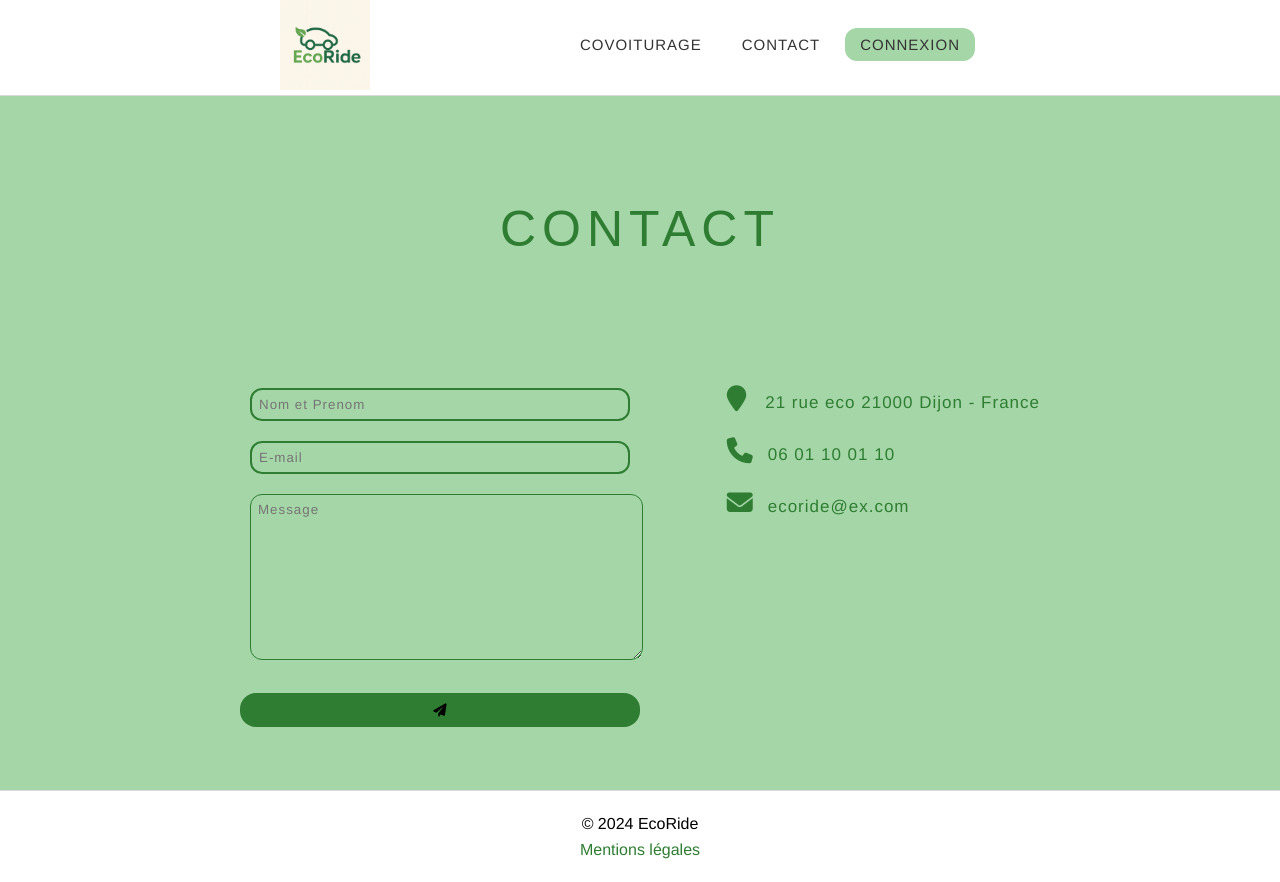
After one commit to Alexisdsh/EcoRide, a PHP site: page /contact/contact.html in a window 1280 px wide. The commit adds this page. Run offline with PHP 8.4, Linux system fonts and the light colour scheme; some libraries are stand-ins or nearby versions.

Commit message:
creation d'une page contact

```diff
--- /dev/null
+++ b/contact/contact.html
@@ -0,0 +1,100 @@
+<!DOCTYPE html>
+<html lang="fr">
+
+<head>
+  <meta charset="utf-8">
+  <meta name="viewport" content="width=device-width, initial-scale=1">
+  <link href="https://cdn.jsdelivr.net/npm/remixicon@2.5.0/fonts/remixicon.css" rel="stylesheet">
+  <link rel="stylesheet" type="text/css" href="style.5.css">
+  <link rel="stylesheet" href="https://cdnjs.cloudflare.com/ajax/libs/font-awesome/6.1.1/css/all.min.css">
+  <title>Contactez-nous !</title>
+
+</head>
+
+<body topmargin="0" leftmargin="0" marginheight="0" marginwidth="0">
+
+
+  <header class="header">
+
+    <nav>
+      <a href="../accueil/index.html">
+      <img src="image/logo.png" class="logo">
+      </a>
+      <input type="checkbox" id="click">
+      <label for="click" class="menu-btn">
+        <i class="fas fa-bars"></i>
+      </label>
+      <ul>
+        <li><a href="../covoiturage/covoiturage.html">COVOITURAGE</a></li>
+        <li><a href="../contact/contact.html">CONTACT</a></li>
+        <li><a class="active" href="../connexion/connexion.html">CONNEXION</a></li>
+      </ul>
+    </nav>
+  </header>
+
+
+
+  <content class="content">
+    <section id="contact">
+      <h1 class="section-header">Contact</h1>
+      <div class="contact-wrapper">
+
+        <form id="contact-form" class="form-horizontal" role="form">
+
+          <div class="form-group">
+            <div class="col-sm-12">
+              <input type="text" class="form-control" id="name" placeholder="Nom et Prenom" name="name" value=""
+                required>
+            </div>
+          </div>
+
+          <div class="form-group">
+            <div class="col-sm-12">
+              <input type="email" class="form-control" id="email" placeholder="E-mail" name="email" value="" required>
+            </div>
+          </div>
+
+          <textarea class="form-control" rows="10" placeholder="Message" name="message" required></textarea>
+
+          <button class="btn btn-primary send-button" id="submit" type="submit" value="SEND">
+            <div class="alt-send-button">
+              <i class="fa fa-paper-plane"></i><span class="send-text">ENVOYER</span>
+            </div>
+
+          </button>
+
+        </form>
+
+        <div class="direct-contact-container">
+
+          <ul class="contact-list">
+            <li class="list-item"><i class="fa fa-map-marker fa-2x"><span class="contact-text place"><a href="#"
+                    title="adresse">21 rue eco 21000 Dijon - France</a></span></i></li>
+
+            <li class="list-item"><i class="fa fa-phone fa-2x"><span class="contact-text phone"><a href="#"
+                    title="Give me a call">06 01 10 01 10</a></span></i></li>
+
+            <li class="list-item"><i class="fa fa-envelope fa-2x"><span class="contact-text gmail"><a href="mail:#"
+                    title="Send me an email">ecoride@ex.com</a></span></i></li>
+
+          </ul>
+
+        </div>
+
+      </div>
+
+    </section>
+
+  </content>
+
+
+
+    <footer>
+    <div class="container">
+      <p>© 2024 EcoRide</p>
+      <a href="#">Mentions légales</a>
+    </div>
+  </footer>
+</body>
+
+</html>
--- /dev/null
+++ b/contact/script.5.js
@@ -0,0 +1,6 @@
+document.querySelector('#contact-form').addEventListener('submit', (e) => {
+    e.preventDefault();
+    e.target.elements.name.value = '';
+    e.target.elements.email.value = '';
+    e.target.elements.message.value = '';
+  });
--- /dev/null
+++ b/contact/style.5.css
@@ -0,0 +1,244 @@
+* {
+  box-sizing: border-box;
+  margin: 0;
+  padding: 0;
+  font-family: "Helvetica", sans-serif;
+}
+
+body {
+  background-color: #F9F9F9;
+  line-height: 1.6;
+}
+
+.container {
+  width: 90%;
+  max-width: 1100px;
+  margin: auto;
+}
+
+
+/*HEADER*/
+.logo {
+  display: flex;
+  width: 90px;
+  margin-left: 180px;
+  margin-bottom: 50px;
+  transition: transform 0.3s ease;
+  cursor: pointer;
+}
+
+.logo:hover {
+  transform: scale(1.1);
+}
+
+header {
+  margin-top: 70px;
+}
+
+nav {
+  display: flex;
+  height: 60px;
+  width: 100%;
+  align-items: center;
+  justify-content: space-between;
+  padding: 0 50px 95px 100px;
+  flex-wrap: wrap;
+  border-bottom: 1px solid #dadada;
+  position: fixed;
+  top: 0;
+  left: 0;
+  z-index: 1000;
+  background-color: white;
+}
+
+
+nav ul {
+  display: flex;
+  flex-wrap: wrap;
+  list-style: none;
+  padding-bottom: 50px;
+  margin-right: 250px;
+}
+
+nav ul li {
+  margin: 0 5px;
+}
+
+nav ul li a {
+  color: #333333;
+  text-decoration: none;
+  font-size: 15px;
+  font-weight: 500;
+  padding: 8px 15px;
+  border-radius: 12px;
+  letter-spacing: 1px;
+  transition: all 0.3s ease;
+}
+
+nav ul li a.active,
+nav ul li a:hover {
+  color: #333333;
+  background: #A5D6A7;
+}
+
+nav .menu-btn i {
+  color: #333333;
+  font-size: 22px;
+  cursor: pointer;
+  display: none;
+}
+
+input[type='checkbox'] {
+  display: none;
+}
+
+/*/ ////////////////////////////////////*/
+/*CENTRAL*/
+
+.content {
+  min-height: 100vh;
+  background-color: #2e7d32;
+  margin-top: 0;
+  padding-top: 30px;
+}
+
+#contact {
+  width: 100%;
+  min-height: calc(100vh - 80px);
+  padding-top: 30px;
+  background-color: #A5D6A7;
+}
+
+
+.section-header {
+  text-align: center;
+  margin: 40px;
+  padding: 60px 0;
+  font: 300 50px 'Oswald', sans-serif;
+  color: #2e7d32;
+  text-transform: uppercase;
+  letter-spacing: 6px;
+}
+
+.contact-wrapper {
+  display: flex;
+  flex-direction: row;
+  justify-content: space-between;
+  margin: 0 auto;
+  padding: 20px;
+  position: relative;
+  max-width: 840px;
+}
+
+
+.form-horizontal {
+  max-width: 400px;
+  font-weight: 400;
+}
+
+.form-control,
+textarea {
+  max-width: 400px;
+  background: transparent;
+  color: #A5D6A7;
+  letter-spacing: 1px;
+  border-color: #2e7d32;
+  border-radius: 12px;
+  margin: 10px;
+  padding: 7px 200px 7px 7px;
+  border-style: double;
+}
+
+.send-button {
+  margin-top: 15px;
+  height: 34px;
+  width: 400px;
+  overflow: hidden;
+  transition: all 0.2s ease-in-out;
+  border-radius: 1rem;
+  border: none;
+  background: #2e7d32;
+}
+
+.alt-send-button {
+  width: 400px;
+  height: 34px;
+  padding-top: 10px;
+  transition: all 0.2s ease-in-out;
+}
+
+.send-text {
+  display: block;
+  margin-top: 12px;
+  letter-spacing: 2px;
+}
+
+.alt-send-button:hover {
+  transform: translate3d(0px, -29px, 0px);
+}
+
+/* Begin Right Contact Page */
+.direct-contact-container {
+  max-width: 400px;
+  padding-left: 100px;
+}
+
+/* Location, Phone, Email Section */
+.contact-list {
+  list-style-type: none;
+  margin-left: -100px;
+  font-size: 13px;
+}
+
+.list-item {
+  line-height: 4;
+  color: #2e7d32;
+}
+
+.contact-text {
+  font: 300 18px 'Lato', sans-serif;
+  letter-spacing: 1px;
+  color: #2e7d32;
+}
+
+.place {
+  margin-left: 19px;
+  font-size: 17px;
+}
+
+.phone {
+  margin-left: 15px;
+  font-size: 17px;
+}
+
+.gmail {
+  margin-left: 15px;
+  font-size: 17px;
+}
+
+.contact-text a {
+  color: #2e7d32;
+  text-decoration: none;
+  transition-duration: 0.2s;
+}
+
+.contact-text a:hover {
+  color: #333;
+  text-decoration: none;
+}
+
+
+/*/ ////////////////////////////////////*/
+/*Footer*/
+footer {
+  padding: 20px 0;
+  background-color: #fff;
+  border-top: 1px solid #dadada;
+  text-align: center;
+  top: 80px;
+}
+
+footer a {
+  color: #2e7d32;
+  text-decoration: none;
+}
```
Also changed, not shown: Accueil/style.css (+6 -6 lines), contact/image/logo.png (added).
